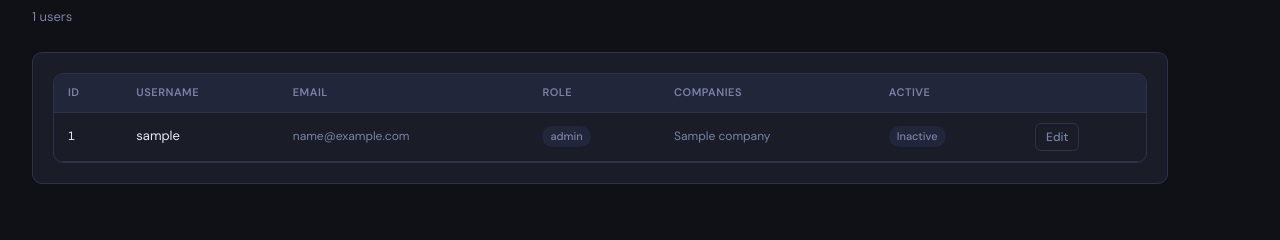
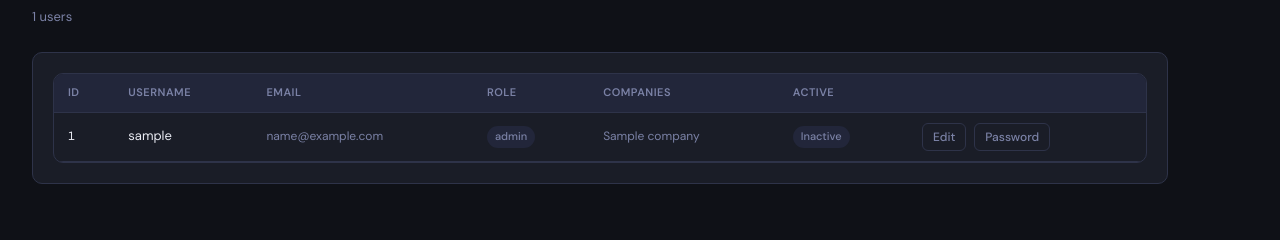
Before and after one commit to kraziers26/Computer_Reseller_Portal, a Flask app: template portal/templates/manage/users.html in a window 1280 px wide. Shown: the part 60-300 px from the top of the page. Run offline with Flask 3, Linux system fonts and the light colour scheme; the template is opened without the code that fills it: most values are stand-ins (such as "Sample title", 1, 10 or a date in 2020); parts of the project's set-up code (start-up, migrations or seed data) failed here and were passed over.

Commit message:
Update users.html

```diff
--- a/portal/templates/manage/users.html
+++ b/portal/templates/manage/users.html
@@ -1,11 +1,13 @@
 {% extends "base.html" %}
-{% block title %}Manage Users — iGamer Corp{% endblock %}
+{% block title %}Manage Users — ComputerReseller Invoices Portal{% endblock %}
 {% block content %}
 <div class="page-header"><h1>Users</h1><p>{{ users|length }} users</p></div>
+
 <div class="card">
   <div class="table-wrap"><table>
     <thead><tr><th>ID</th><th>Username</th><th>Email</th><th>Role</th><th>Companies</th><th>Active</th><th></th></tr></thead>
-    <tbody>{% for u in users %}
+    <tbody>
+    {% for u in users %}
     <tr>
       <td class="mono">{{ u.user_id }}</td>
       <td>{{ u.username }}</td>
@@ -13,8 +15,13 @@
       <td><span class="badge {{ 'badge-accent' if u.portal_role=='admin' else 'badge-info' if u.portal_role=='submitter' else 'badge-muted' }}">{{ u.portal_role }}</span></td>
       <td style="font-size:12px;color:var(--muted)">{{ (u.companies or [])|join(', ') or '—' }}</td>
       <td>{% if u.is_active %}<span class="badge badge-success">Active</span>{% else %}<span class="badge badge-muted">Inactive</span>{% endif %}</td>
-      <td><button onclick="document.getElementById('edit-{{ u.user_id }}').style.display='block'" class="btn btn-ghost btn-sm">Edit</button></td>
+      <td class="flex gap-8">
+        <button onclick="toggleSection('edit-{{ u.user_id }}')" class="btn btn-ghost btn-sm">Edit</button>
+        <button onclick="toggleSection('pw-{{ u.user_id }}')" class="btn btn-ghost btn-sm">Password</button>
+      </td>
     </tr>
+
+    <!-- Edit row -->
     <tr id="edit-{{ u.user_id }}" style="display:none;background:var(--surface2)">
       <td colspan="7" style="padding:16px">
         <form method="POST" action="{{ url_for('manage.edit_user', uid=u.user_id) }}">
@@ -37,7 +44,7 @@
               {% for c in companies %}
               <label style="display:flex;align-items:center;gap:6px;color:var(--text);margin-bottom:0">
                 <input type="checkbox" name="company_ids" value="{{ c.company_id }}" style="width:auto"
-                  {{ 'checked' if c.company_id in (u.company_ids_list or []) }}> {{ c.company_name }}
+                  {{ 'checked' if c.company_id in (u.company_ids or []) }}> {{ c.company_name }}
               </label>{% endfor %}
             </div>
           </div>
@@ -46,7 +53,33 @@
           </label>
           <div class="flex gap-8">
             <button type="submit" class="btn btn-primary btn-sm">Save</button>
-            <button type="button" onclick="document.getElementById('edit-{{ u.user_id }}').style.display='none'" class="btn btn-ghost btn-sm">Cancel</button>
+            <button type="button" onclick="toggleSection('edit-{{ u.user_id }}')" class="btn btn-ghost btn-sm">Cancel</button>
+          </div>
+        </form>
+      </td>
+    </tr>
+
+    <!-- Password row -->
+    <tr id="pw-{{ u.user_id }}" style="display:none;background:var(--surface2)">
+      <td colspan="7" style="padding:16px">
+        <form method="POST" action="{{ url_for('manage.edit_user', uid=u.user_id) }}">
+          <input type="hidden" name="action" value="set_password">
+          <div style="max-width:400px">
+            <p style="font-size:13px;color:var(--muted);margin-bottom:12px">Set a new password for <strong>{{ u.username }}</strong></p>
+            <div class="form-group">
+              <label>New Password <span style="font-size:11px;color:var(--muted)">(min 8 characters)</span></label>
+              <input type="password" name="password" minlength="8" required placeholder="Enter new password">
+            </div>
+            <div class="form-group">
+              <label>Confirm Password</label>
+              <input type="password" name="password_confirm" minlength="8" required placeholder="Confirm password"
+                     oninput="checkMatch(this)">
+              <div id="pw-match-{{ u.user_id }}" style="font-size:11px;margin-top:4px"></div>
+            </div>
+            <div class="flex gap-8">
+              <button type="submit" class="btn btn-primary btn-sm">Set Password</button>
+              <button type="button" onclick="toggleSection('pw-{{ u.user_id }}')" class="btn btn-ghost btn-sm">Cancel</button>
+            </div>
           </div>
         </form>
       </td>
@@ -55,4 +88,26 @@
     </tbody>
   </table></div>
 </div>
+
+<script>
+function toggleSection(id) {
+  const el = document.getElementById(id);
+  el.style.display = el.style.display === 'none' ? 'table-row' : 'none';
+}
+function checkMatch(el) {
+  const uid = el.closest('tr').id.replace('pw-','');
+  const pw = el.closest('form').querySelector('[name=password]').value;
+  const feedback = el.closest('form').querySelector('[id^=pw-match]');
+  if (!feedback) return;
+  if (el.value && el.value !== pw) {
+    feedback.textContent = '⚠ Passwords do not match';
+    feedback.style.color = 'var(--danger)';
+  } else if (el.value) {
+    feedback.textContent = '✓ Passwords match';
+    feedback.style.color = 'var(--success)';
+  } else {
+    feedback.textContent = '';
+  }
+}
+</script>
 {% endblock %}
```
